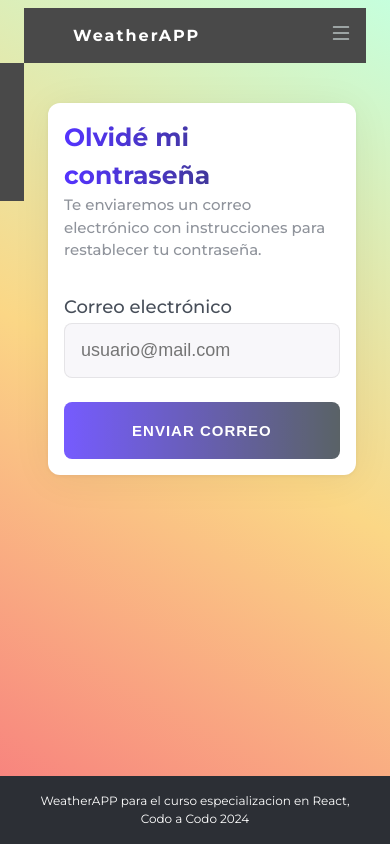
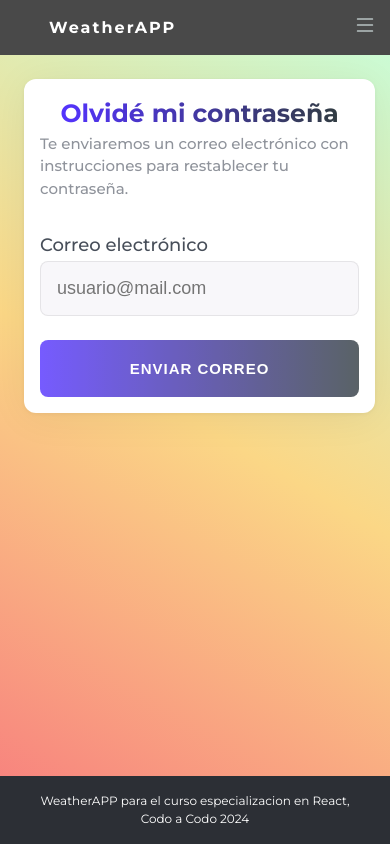
Before and after one commit to exeMacchi/WeatherApp, a React (Vite) app: page /forgot-password in a window 390 px wide. Built offline with nearby package versions, Linux system fonts and the light colour scheme; some icons are missing.

Commit message:
[FIX] Responsive padding

```diff
--- a/src/App.css
+++ b/src/App.css
@@ -141,3 +141,11 @@
     .bg--default .current-container {
         color: var(--text-black-solid);
     }
+
+
+/* --- RESPONSIVE --- */
+@media screen and (max-width: 768px) {
+    .container {
+        padding: 0;
+    }
+}
```
